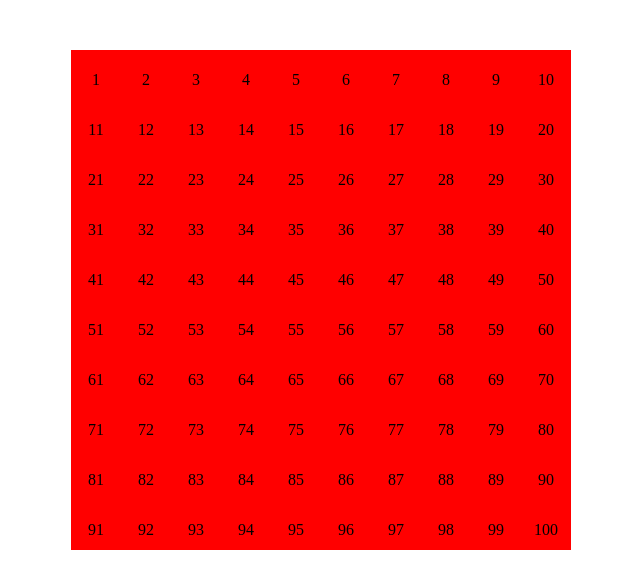
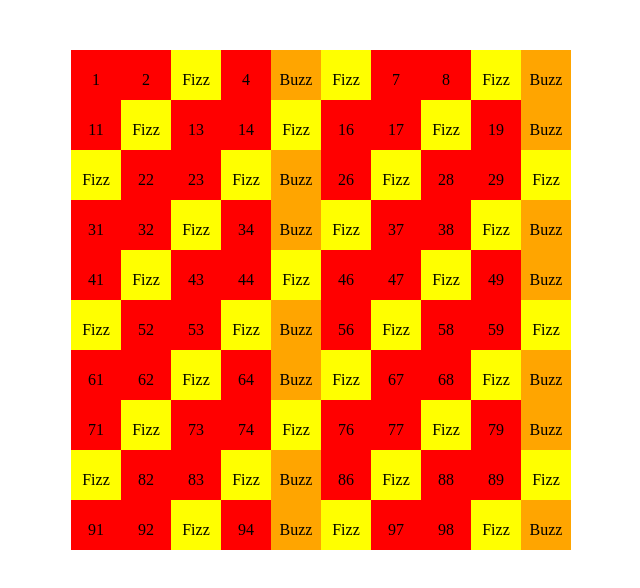
Before and after one commit to Fabio-F16/js-fizzbuzzdom, a plain HTML site: page index.html in a window 1280 px wide. Shown: the whole page, without its empty margins (319-959 px from the left). Drawn offline with Linux system fonts and the light colour scheme.

Commit message:
Post correzione

```diff
--- a/script.js
+++ b/script.js
@@ -4,18 +4,37 @@ console.log('js ok')
 const grigliaNumerica = document.querySelector("#grigliaNumerica");
 
 for(let boxIndex = 1; boxIndex <= 100; boxIndex++){
-    const element = `<div class="numberBox numberBox-${boxIndex}">${boxIndex}</div>`;
-    grigliaNumerica.innerHTML += element;
 
-    console.log(boxIndex)
 
     if (boxIndex % 3 == 0){
-        const element = `<div class="fizz">Fizz</div>`;
-        console.log('Fizz')
+        let element = `<div class="numberBox fizz">Fizz</div>`;
+        console.log('Fizz');
+        grigliaNumerica.innerHTML += element;
 
+    }
+    else if (boxIndex % 5 == 0) {
+
+        let element = `<div class="numberBox buzz">Buzz</div>`;
+        console.log('Buzz');
+        grigliaNumerica.innerHTML += element;
+    }
+
+    else if (boxIndex % 3 == 0 && boxIndex % 5 == 0) {
+
+        let element = `<div class="numberBox fizzbuzz">FizzBuzz</div>`;
+        console.log('Buzz');
+        grigliaNumerica.innerHTML += element;
+    }
+
+    else{
+    let element = `<div class="numberBox">${boxIndex}</div>`;
+    console.log(boxIndex);
+    grigliaNumerica.innerHTML += element;
 
     }
 
 
 
+
+
 }
--- a/style.css
+++ b/style.css
@@ -21,5 +21,16 @@
     background-color: red;
     vertical-align: middle;
     line-height: 50px;
+}
 
+.fizz{
+    background-color: yellow;
 }
+
+.buzz{
+    background-color: orange;
+}
+
+.fizzbuzz{
+    background-color: green;
+}
```
